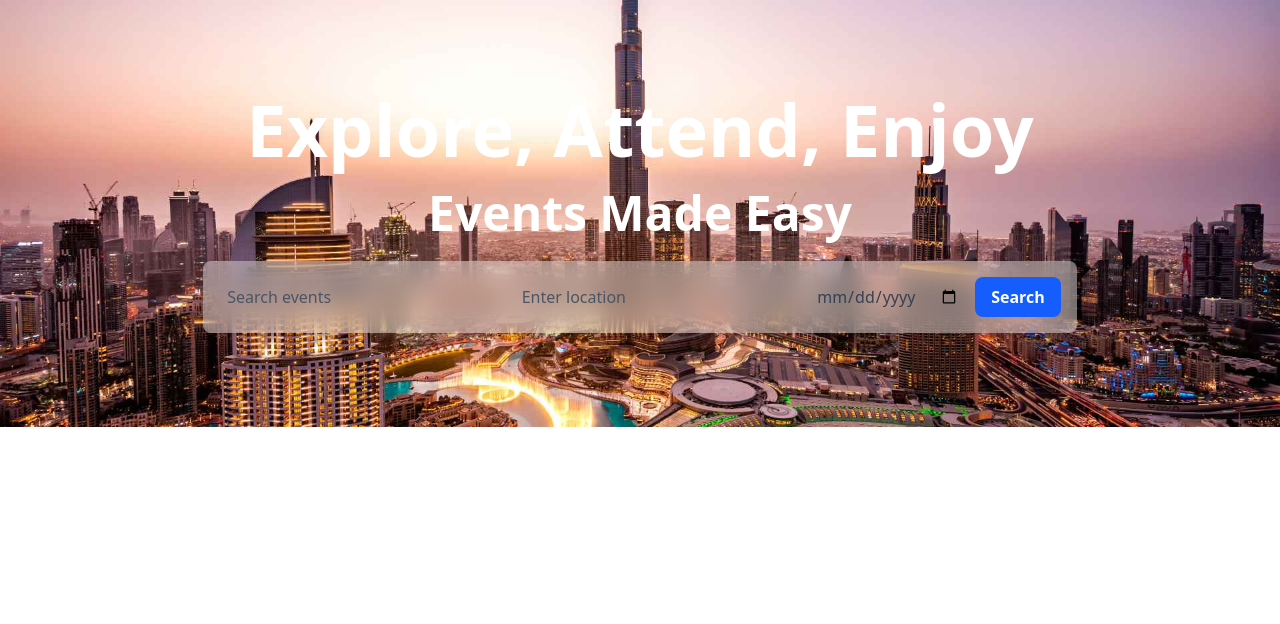
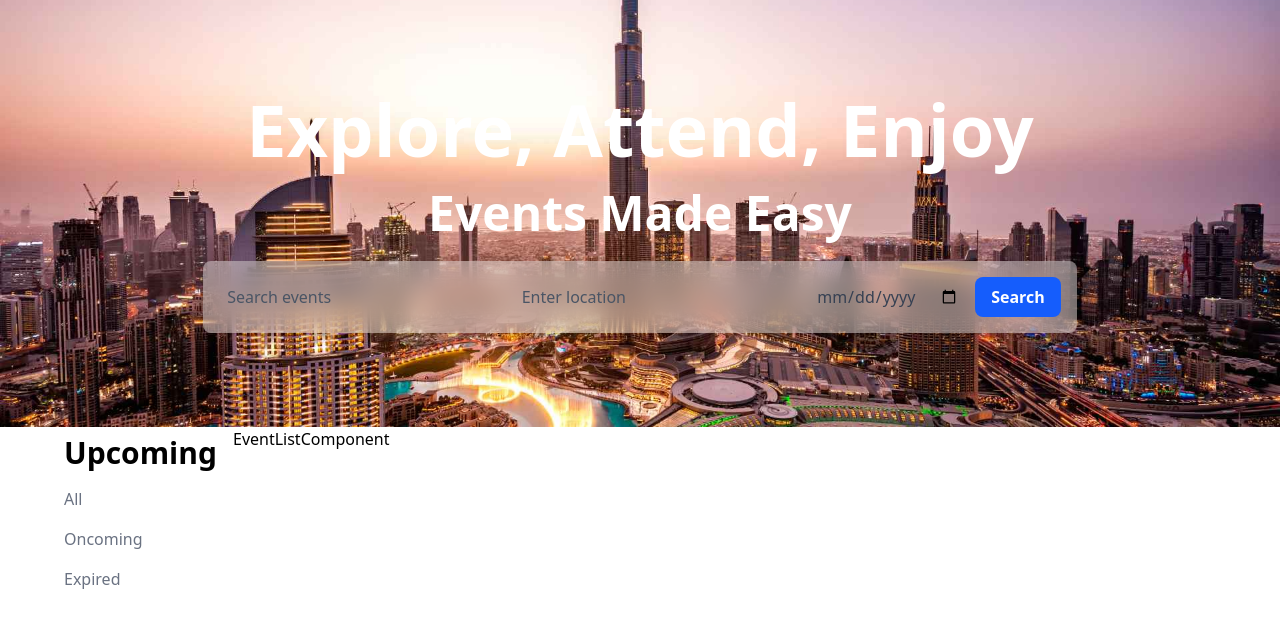
Before and after one commit to Risiidhan/Event-Listing-Platform, a Next.js app: page / in a window 1280 px wide. Shown: the top 624 px of the page. Built offline with nearby package versions, Linux system fonts and the light colour scheme.

Commit message:
side menu for category selection

```diff
--- /dev/null
+++ b/src/components/CategoryDropDownComponent.tsx
@@ -0,0 +1,33 @@
+"use client";
+
+import React, { useState } from "react";
+
+const categories = ["All", "Upcoming", "Oncoming", "Expired"];
+
+const CategoryDropDownComponent = () => {
+    const [selected, setSelected] = useState("Upcoming");
+
+    const orderedCategories = [
+        selected,
+        ...categories.filter((cat) => cat !== selected),
+    ];
+
+    return (
+        <div className="w-auto">
+            {orderedCategories.map((category, index) => (
+                <div
+                    key={category}
+                    onClick={() => setSelected(category)}
+                    className={`cursor-pointer py-2 px-4 rounded-md transition-all duration-300 ease-in-out
+            ${category === selected ? "font-bold text-black text-3xl hover:underline" : "text-gray-500 hover:text-[20px]"}`
+
+                    }
+                >
+                    {category}
+                </div>
+            ))}
+        </div>
+    );
+};
+
+export default CategoryDropDownComponent;
--- /dev/null
+++ b/src/components/EventListComponent.tsx
@@ -0,0 +1,9 @@
+import React from 'react'
+
+const EventListComponent = () => {
+  return (
+    <div>EventListComponent</div>
+  )
+}
+
+export default EventListComponent
--- a/src/components/HomeSectionComponent.tsx
+++ b/src/components/HomeSectionComponent.tsx
@@ -1,14 +1,19 @@
 import React from 'react'
 import HomeHeaderComponent from './HomeHeaderComponent'
+import CategoryDropDownComponent from './CategoryDropDownComponent'
+import EventListComponent from './EventListComponent'
 
 const HomeSectionComponent = () => {
     return (
         <div className=''>
             <HomeHeaderComponent />
             <div className='content-section px-4 sm:px-12'>
+                <div className='flex'>
+                    <CategoryDropDownComponent />
+                    <EventListComponent />
+                </div>
             </div>
         </div>
-
     )
 }
 
```
